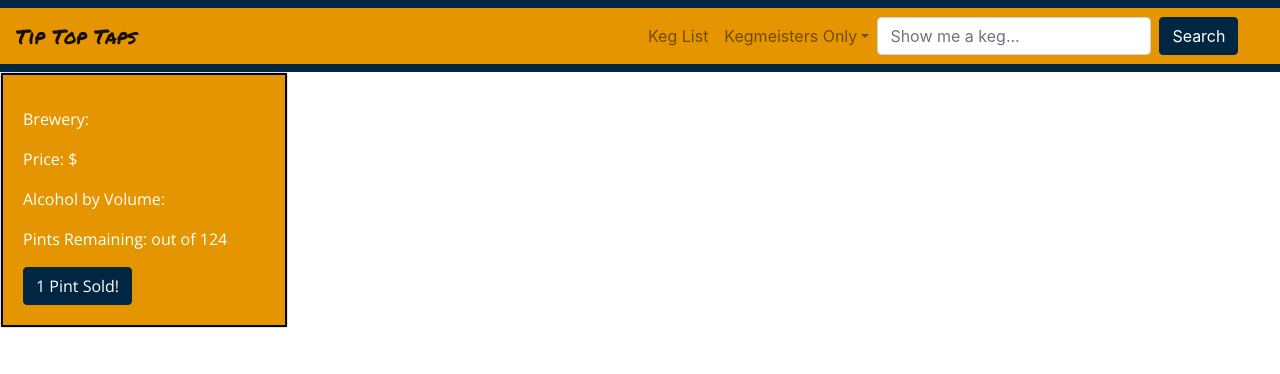
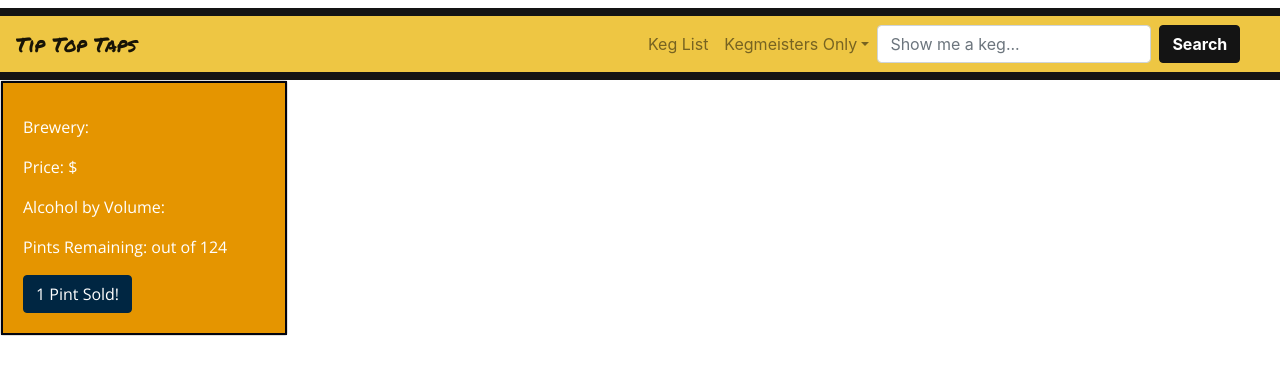
Before and after one commit to larabjork/taproom, a React (Create React App) app: page /#/keg in a window 1280 px wide. Shown: the top 374 px of the page. Built offline with nearby package versions, Linux system fonts and the light colour scheme.

Commit message:
work with backgroud colors

```diff
--- a/src/App.js
+++ b/src/App.js
@@ -1,34 +1,36 @@
 import React from 'react';
 import Header from './components/Header';
+import MiniNav from './components/MiniNav';
 import Home from './components/Home';
 import KegList from './components/KegList';
 import Keg from './components/Keg';
+import StaffLogin from './components/StaffLogin';
 import NewKegForm from './components/NewKegForm';
 import EditKegForm from './components/EditKegForm';
 import Error404 from './components/Error404';
-import { Switch, Route } from 'react-router-dom';
 import 'bootstrap/dist/css/bootstrap.min.css';
 import './App.css';
+import { Switch, Route } from 'react-router-dom';
 import { Row, Col, Container } from 'react-bootstrap';
 
+
+const bodyDiv = {
+  paddingTop: "8px"
+}
 function App() {
   return (
-    <div className="bodyDiv">
-
-
+    <div style={bodyDiv}>
       <Header/>
-
       <Switch>
-
         <Route exact path='/' component={Home} />
         <Route path='/home' component={Home} />
         <Route path='/keglist' component={KegList} />
         <Route path='/keg' component={Keg} />
+        <Route path='/login' component={StaffLogin} />
         <Route path='/newkegform' component={NewKegForm} />
         <Route path='/editkegform' component={EditKegForm} />
         <Route component={Error404} />
       </Switch>
-
     </div>
   );
 }
--- a/src/components/EditKegForm.jsx
+++ b/src/components/EditKegForm.jsx
@@ -2,10 +2,16 @@ import React from 'react';
 import { Form, FormControl, Button, Container }from 'react-bootstrap';
 
 const btnStyleKeg = {
-  backgroundColor: '#002642',
-  borderColor: '#002642',
-  color: 'white'
+  backgroundColor: '#EEC643',
+  borderColor: '#EEC643',
+  color: 'white',
+  fontWeight: 'bold'
 }
+
+const formStyle = {
+  backgroundColor: '#0D21A1'
+}
+
 
 function EditKegForm(){
   return (
--- a/src/components/Header.jsx
+++ b/src/components/Header.jsx
@@ -6,14 +6,16 @@ function Header(){
   const HeaderGrid = {
     display: 'grid',
     gridTemplateColumns: '1fr 1fr',
-    borderTop: '8px solid #002642',
-    borderBottom: '8px solid #002642',
-    backgroundColor: '#E59500',
+    borderTop: '8px solid #141414',
+    borderBottom: '8px solid #141414',
+    backgroundColor: '#EEC643',
+    align: 'center'
   }
   const btnStyle = {
-    backgroundColor: '#002642',
-    borderColor: '#002642',
-    color: 'white'
+    backgroundColor: '#141414',
+    borderColor: '#141414',
+    color: 'white',
+    fontWeight: 'bold'
   }
 
 
@@ -27,6 +29,7 @@ function Header(){
           <Nav className="mr-auto">
             <Nav.Link href="#keglist">Keg List</Nav.Link>
             <NavDropdown title="Kegmeisters Only" id="basic-nav-dropdown">
+              <NavDropdown.Item href="#login">Login</NavDropdown.Item>
               <NavDropdown.Item href="#newkegform">Add Keg</NavDropdown.Item>
               <NavDropdown.Item href="#editkegform">Edit Keg List</NavDropdown.Item>
             </NavDropdown>
--- a/src/components/NewKegForm.jsx
+++ b/src/components/NewKegForm.jsx
@@ -4,7 +4,8 @@ import { Form, FormControl, Button, Container }from 'react-bootstrap';
 const btnStyleKeg = {
   backgroundColor: '#002642',
   borderColor: '#002642',
-  color: 'white'
+  color: 'white',
+  fontWeight: 'bold'
 }
 
 function NewKegForm(){
```
Also changed, not shown: src/assets/images/stein.jpg (added), 1 other file (tests, documents, lock files or other folders). Lines whose indentation alone changed are shown as unchanged.
